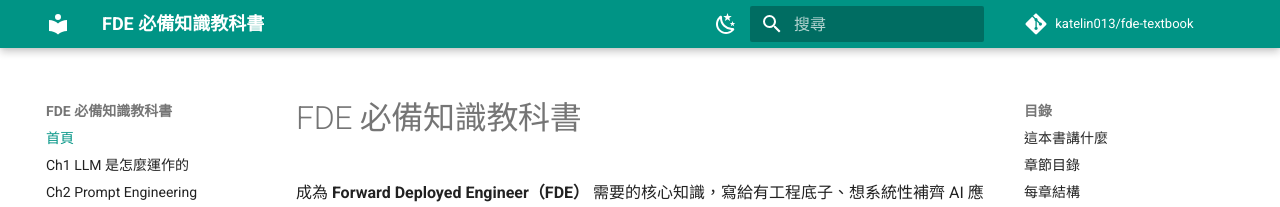
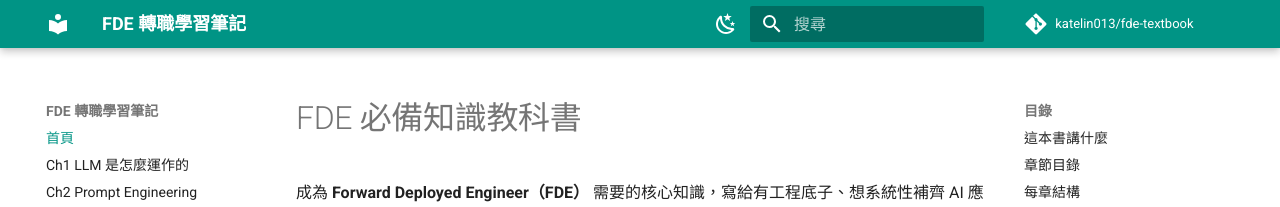
Before and after one commit to katelin013/fde-textbook, an MkDocs documentation site: the page built from docs/index.md, in a window 1280 px wide. Shown: the top 207 px of the page. Built offline with MkDocs 1.6.1 and Material for MkDocs 9.7.7, drawn with Linux system fonts in a browser that asks for light colours; comment, search, counter and statistics services are not loaded.

Commit message:
docs: 站名改為「FDE 轉職學習筆記」（謙遜定位）

```diff
--- a/mkdocs.yml
+++ b/mkdocs.yml
@@ -1,5 +1,5 @@
-site_name: FDE 必備知識教科書
-site_description: Forward Deployed Engineer 必備知識完整教學——LLM、RAG、Agent、MCP、Evals、安全與企業部署
+site_name: FDE 轉職學習筆記
+site_description: 一個想轉職 FDE 的工程師的學習筆記——LLM、RAG、Agent、MCP、Evals、安全與企業部署
 site_url: https://katelin013.github.io/fde-textbook/
 repo_url: https://github.com/katelin013/fde-textbook
 repo_name: katelin013/fde-textbook
```
